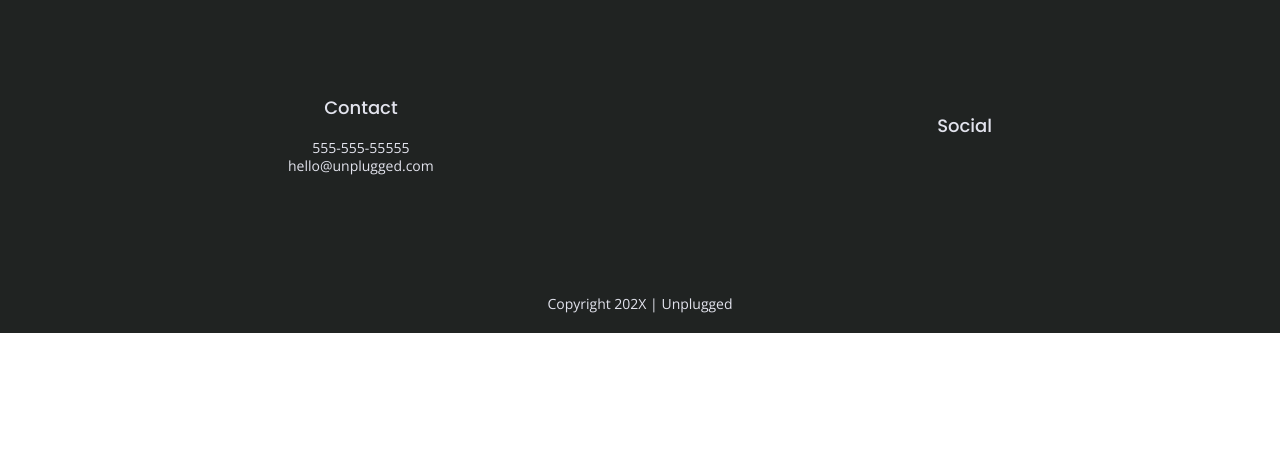
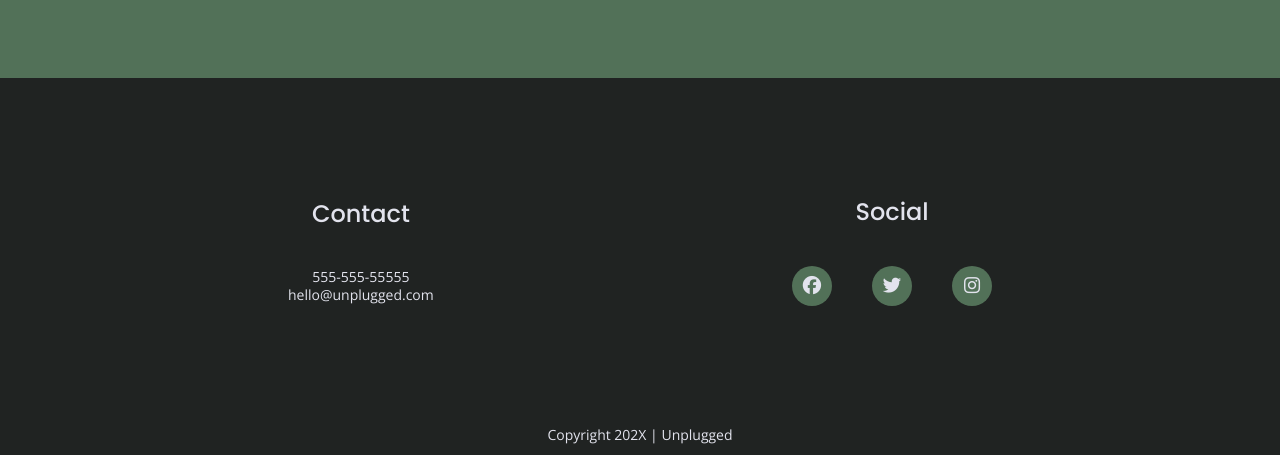
Before and after one commit to marjoleinkeltjens/unplugged-website, a website built with Parcel: page index.html in a window 1280 px wide. Shown: the part 2342-2797 px from the top of the page. Before the commit the page ends 2675 px from the top, so only its background shows below. Built offline with nearby package versions, Linux system fonts and the light colour scheme.

Commit message:
Added social media icons

```diff
--- a/css/main.css
+++ b/css/main.css
@@ -228,9 +228,17 @@ footer .social-icons {
 }
 
 footer .social-icons p {
+  background-color: #527158;
+  border-radius: 50%;
+  width: 40px;
+  height: 40px;
   display: flex;
   justify-content: center;
   align-items: center;
+}
+
+footer .social-icons p i {
+  font-size: 1.3125em;
 }
 
 footer .copyright {
@@ -325,8 +333,6 @@ input[type=button] {
   text-align: center;
   margin: 0;
 }
-
-
 
 /* Reviews */
 
@@ -538,6 +544,15 @@ header figure {
 }
 
 /* Hero Area */
+.hero-area {
+  min-height: 600px;
+}
+
+.hero-area h1 {
+  font-size: 3em;
+  line-height: 1;
+  margin: 0;
+}
 
 /* Aside */
   aside .content-wrapper {
@@ -580,14 +595,29 @@ header figure {
     width: 65%;
   }
 
-  .footer-content {
+  footer .footer-content {
     display: flex;
     justify-content: space-between;
     align-items: center;
+    flex-direction: row;
   }
 
   footer .contact {
     margin-bottom: 0;
+  }
+
+  footer h4 {
+    font-size: 1.5em;
+    margin-bottom: 40px;
+  }
+
+  footer p {
+    line-height: 1.285;
+  }
+
+  footer .social-icons {
+    width: 12.5em;
+    justify-content: space-between;
   }
 
   footer .copyright {
@@ -661,6 +691,7 @@ header {
 
 /* Hero */
 .hero-area h1 {
+  font-size: 3.75em;
   width: 80%;
 }
 
--- a/index.html
+++ b/index.html
@@ -167,13 +167,13 @@
           <h4>Social</h4>
           <div class="social-icons">
             <p>
-              <a href="https://www.facebook.com/yoursite" target="_blank"></a>
+              <a href="https://www.facebook.com/yoursite" target="_blank"><i class="fa-brands fa-facebook"></i></a>
             </p>
             <p>
-              <a href="https://www.twitter.com/yoursite" target="_blank"></a>
+              <a href="https://www.twitter.com/yoursite" target="_blank"><i class="fa-brands fa-twitter"></i></a>
             </p>
             <p>
-              <a href="https://www.instagram.com/yoursite" target="_blank"></a>
+              <a href="https://www.instagram.com/yoursite" target="_blank"><i class="fa-brands fa-instagram"></i></a>
             </p>
           </div>
         </div>
```
Also changed, not shown: about/index.html (+3 -3 lines), faq/index.html (+4 -4 lines).
